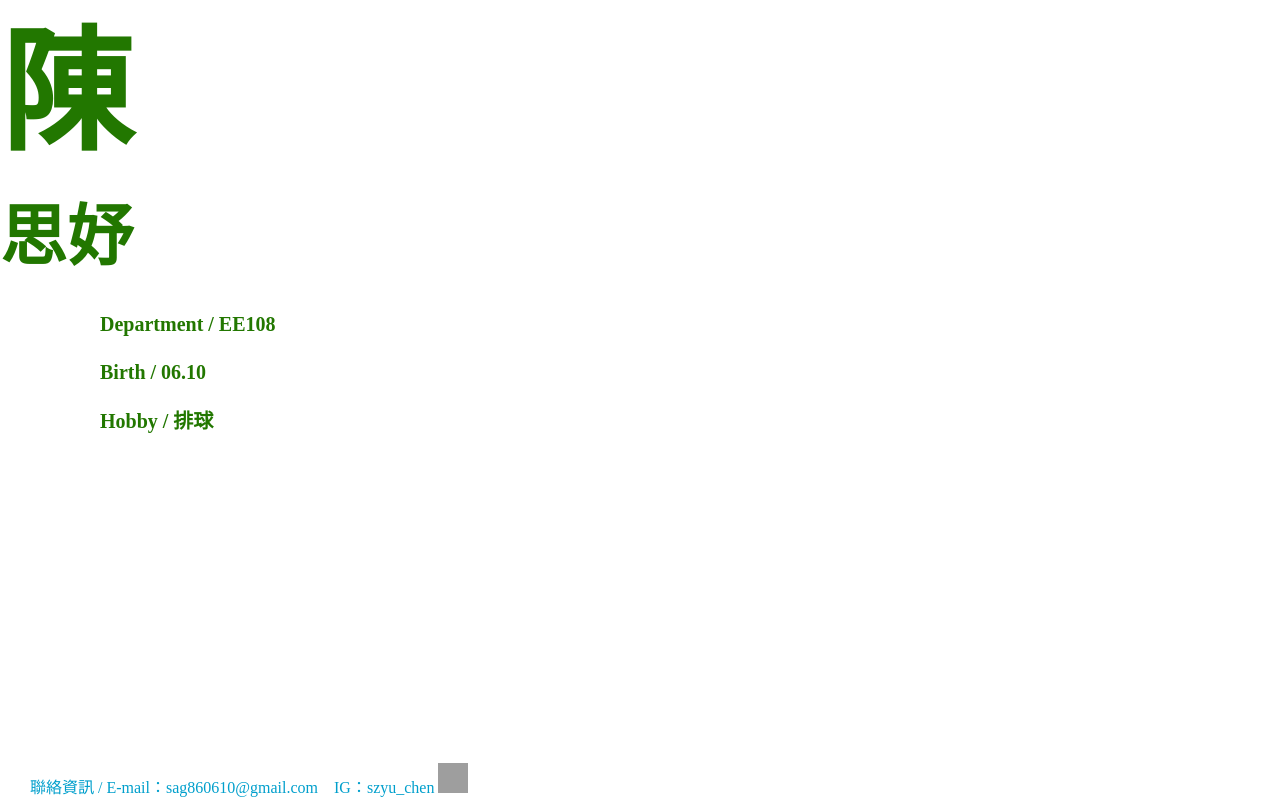
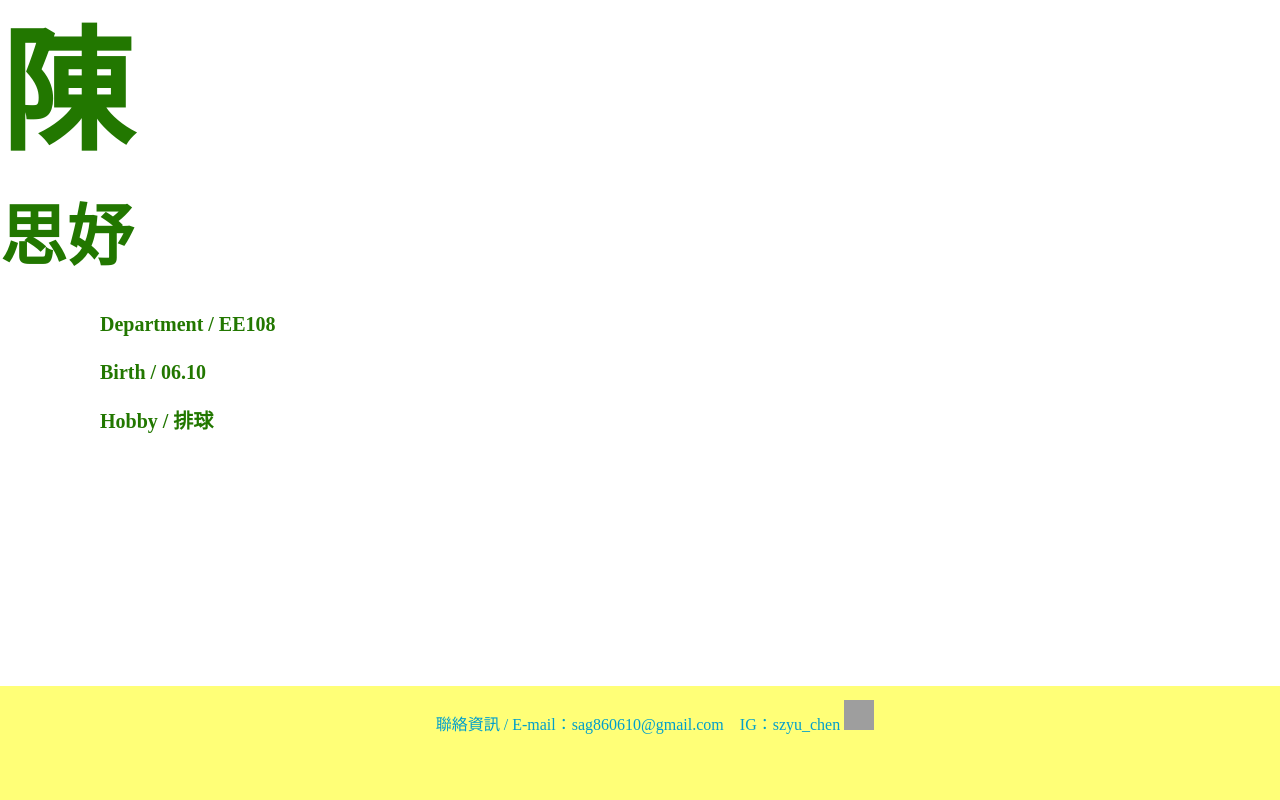
Before and after one commit to broodfish/wp2017, a plain HTML site: page index.html in a window 1280 px wide. Shown: the top 800 px of the page. Drawn offline with nearby package versions, Linux system fonts and the light colour scheme; grey boxes are pictures that could not be loaded.

Commit message:
Openshift

```diff
--- a/index.html
+++ b/index.html
@@ -24,7 +24,7 @@
         </strong>
       </div>
     </div>
-    <div id="footer ui cards">
+    <div id="footer">
       <div id="card">
         <p class="contact">聯絡資訊 / E-mail：sag860610@gmail.com &nbsp&nbsp IG：szyu_chen
         <a href="https://www.instagram.com/szyu_chen/">
--- a/style.css
+++ b/style.css
@@ -68,13 +68,13 @@ body{
   flex:1 1 auto;
   width:100%;
 }
-.ui.cards > #card{
+#card{
   height:100px;
   margin:1em auto 0;
   transition: all .2s;
   -webkit-transform: all .2s;
 }
 .ui.cards > #card.hidden {
-  opacity: 0;
+  opacity: 1;
   margin: 2em auto 0;
 }
```
